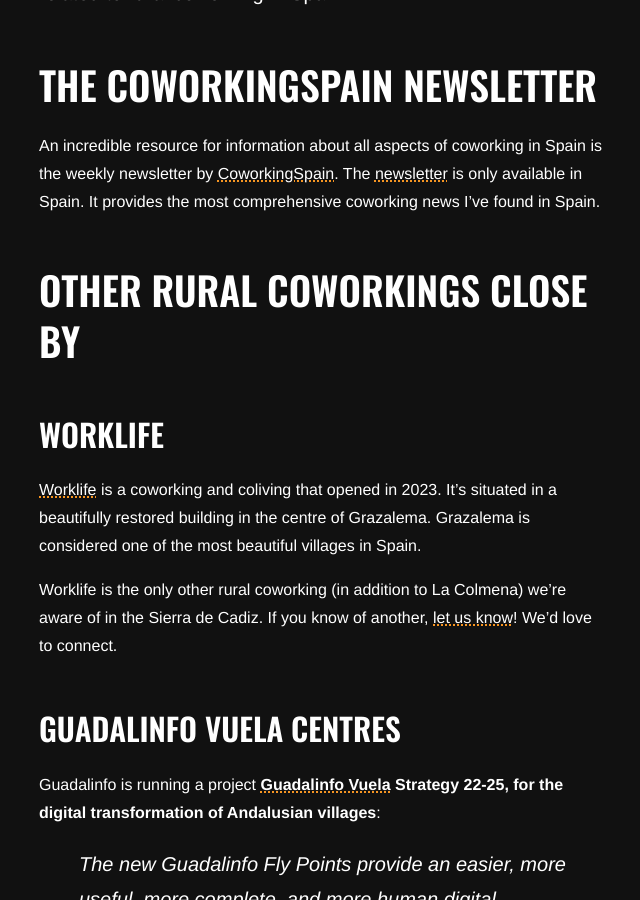
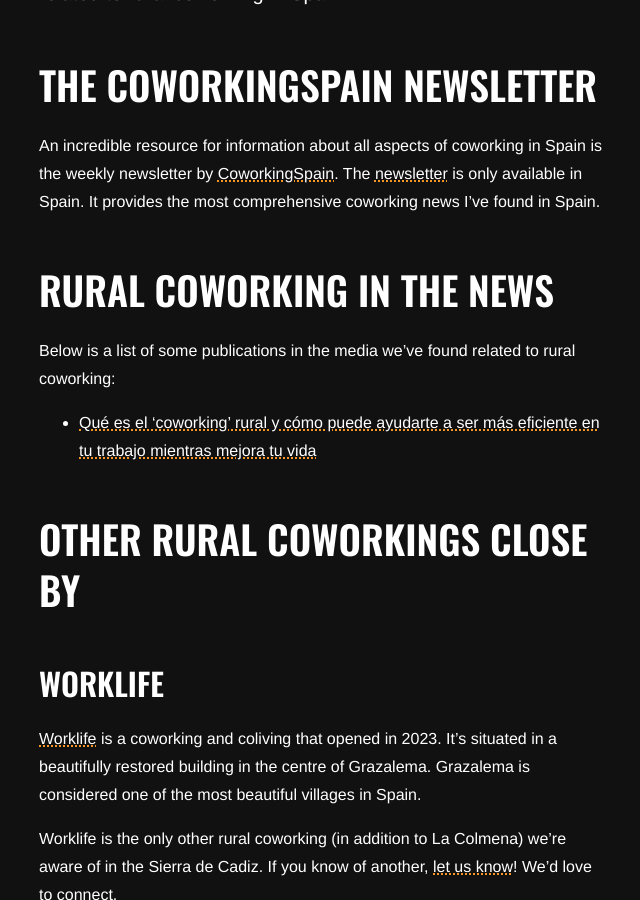
Before and after one commit to paddyohanlon/colmenacowork, a Jekyll site: the page built from _posts/2023-09-14-rural-coworking-in-spain.md, in a window 1280 px wide and 900 px high, scrolled down 809 px. Shown: the whole window, without its empty margins (317-957 px from the left). Built offline with Jekyll 4.4.1, drawn with Linux system fonts in a browser that asks for light colours.

Commit message:
Fix typo. Add rural coworking link

```diff
--- a/_posts/2023-09-14-rural-coworking-in-spain.md
+++ b/_posts/2023-09-14-rural-coworking-in-spain.md
@@ -28,6 +28,12 @@
 ## The CoworkingSpain Newsletter
 
 An incredible resource for information about all aspects of coworking in Spain is the weekly newsletter by [CoworkingSpain](https://coworkingspain.es/en). The [newsletter](https://landing.mailerlite.com/webforms/landing/s7g6n6) is only available in Spain. It provides the most comprehensive coworking news I've found in Spain.
+
+## Rural Coworking in the News
+
+Below is a list of some publications in the media we've found related to rural coworking:
+
+- [Qué es el 'coworking' rural y cómo puede ayudarte a ser más eficiente en tu trabajo mientras mejora tu vida](https://es-us.finanzas.yahoo.com/noticias/que-es-el-coworking-rural-y-como-puede-ayudarte-a-ser-mas-eficiente-en-tu-trabajo-mientras-mejora-tu-vida-124312608.html?guccounter=2)
 
 ## Other Rural Coworkings Close By
 
```
Also changed, not shown: _posts/2023-09-14-coworking-rural-espana.md (+6 -0 lines), quienes-somos.md (+1 -1 lines).
